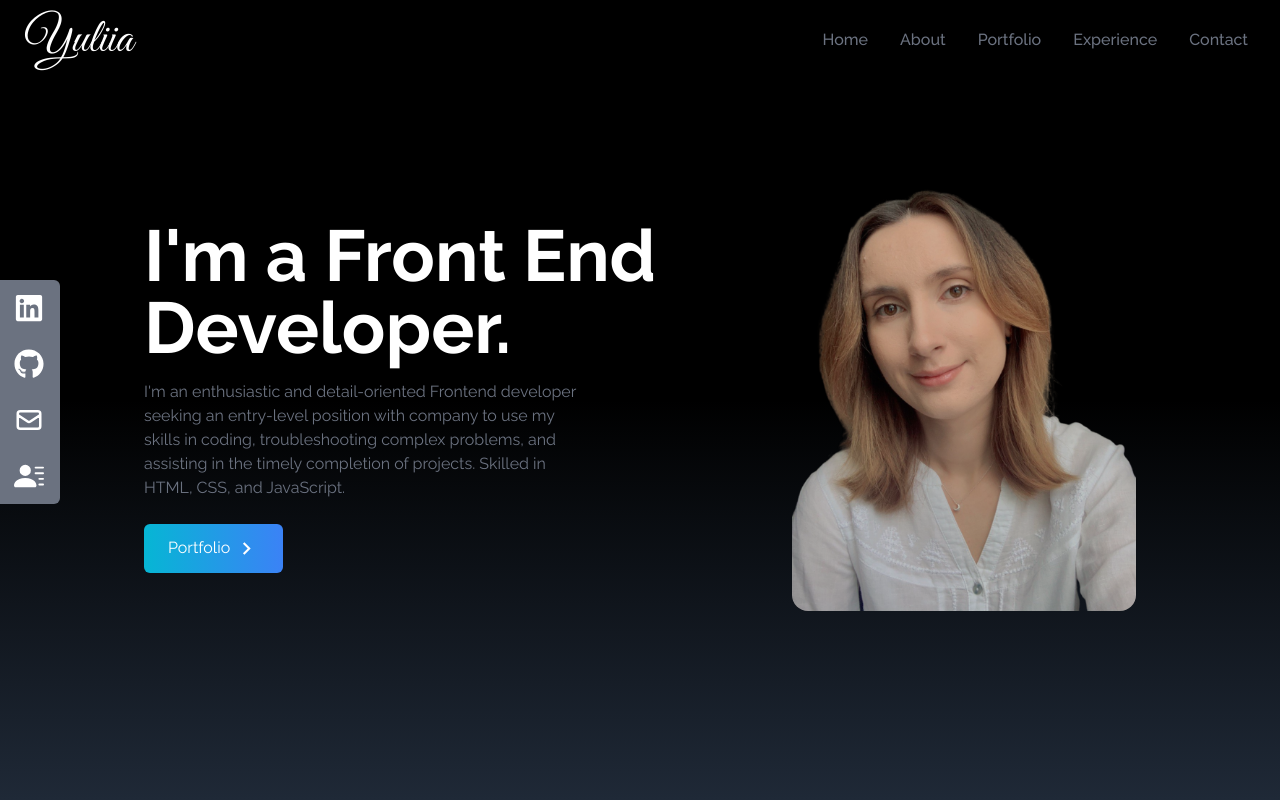
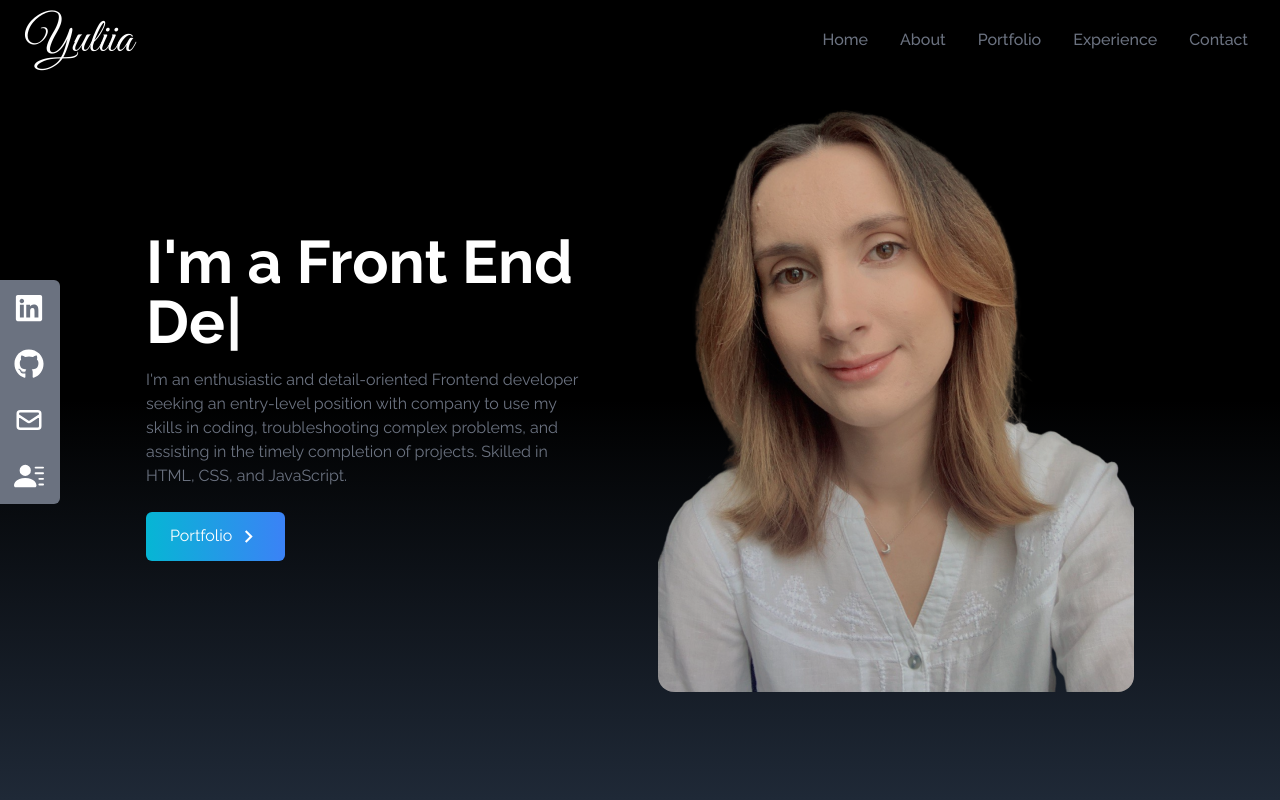
Before and after one commit to YuliiaDikun/portfolio, a React (Create React App) app: page / in a window 1280 px wide. Shown: the top 800 px of the page. Built offline with nearby package versions, Linux system fonts and the light colour scheme.

Commit message:
feat: typewrite

```diff
--- a/package.json
+++ b/package.json
@@ -12,6 +12,7 @@
     "react-icons": "^4.7.1",
     "react-scripts": "5.0.1",
     "react-scroll": "^1.8.9",
+    "typewriter-effect": "^2.19.0",
     "web-vitals": "^2.1.4"
   },
   "scripts": {
--- a/src/App.js
+++ b/src/App.js
@@ -7,7 +7,7 @@ import Experience from "./components/Experience/Experience";
 import Contact from "./components/Contact/Contact";
 function App() {
   return (
-    <div>
+    <>
       <NavBar />
       <Home />
       <About />
@@ -15,7 +15,7 @@ function App() {
       <Experience />
       <Contact />
       <SocialLinks />
-    </div>
+    </>
   );
 }
 
--- a/src/components/Home/Home.jsx
+++ b/src/components/Home/Home.jsx
@@ -2,17 +2,24 @@ import React from "react";
 import { Link } from "react-scroll";
 import heroImage from "../../assets/heroImage.png";
 import { MdKeyboardArrowRight } from "react-icons/md";
+import Typewrite from 'typewriter-effect';
 
 const Home = () => {
   return (
-    <main
+    <section
       name="home"
       className="h-screen w-full bg-gradient-to-b from-black via-black to-gray-800 "
     >
       <div className="max-w-screen-lg mx-auto flex flex-col items-center justify-center h-full px-4 md:flex-row">
         <div className="flex flex-col justify-center h-full">
-          <h2 className="text-4xl sm:text-7xl font-bold text-white">
-            I'm a Front End Developer.
+          <h2 className="text-4xl sm:text-6xl font-bold text-white w-[32rem]">
+            <Typewrite options={{
+              autoStart: true,
+              loop: true,
+              delay: 50,
+              strings: ["I'm a Front End Developer"]
+            }} />
+
           </h2>
           <p className="text-gray-500 py-4 max-w-md">
             I'm an enthusiastic and detail-oriented Frontend developer seeking
@@ -42,7 +49,7 @@ const Home = () => {
           />
         </div>
       </div>
-    </main>
+    </section>
   );
 };
 
--- a/src/components/NavBar/NavBar.jsx
+++ b/src/components/NavBar/NavBar.jsx
@@ -26,7 +26,7 @@ const NavBar = () => {
     },
   ];
   return (
-    <div className="flex justify-between items-center w-full px-4 h-20 text-white bg-black fixed">
+    <header className="flex justify-between items-center w-full px-4 h-20 text-white bg-black fixed">
       <div>
         <h1 className="text-5xl font-signature ml-2">Yuliia</h1>
       </div>
@@ -72,7 +72,7 @@ const NavBar = () => {
           })}
         </ul>
       )}
-    </div>
+    </header>
   );
 };
 
```
Also changed, not shown: 1 other file (tests, documents, lock files or other folders).
